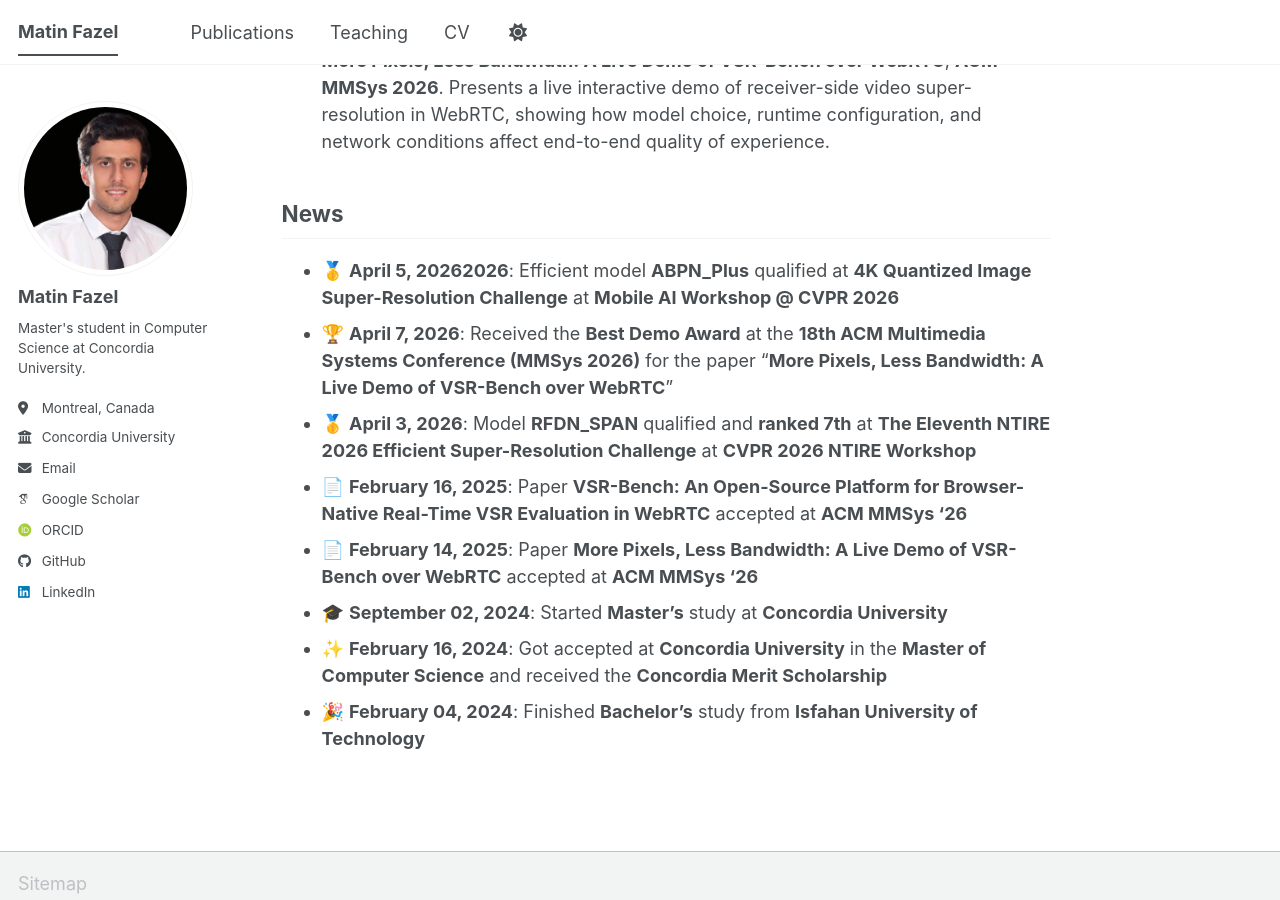
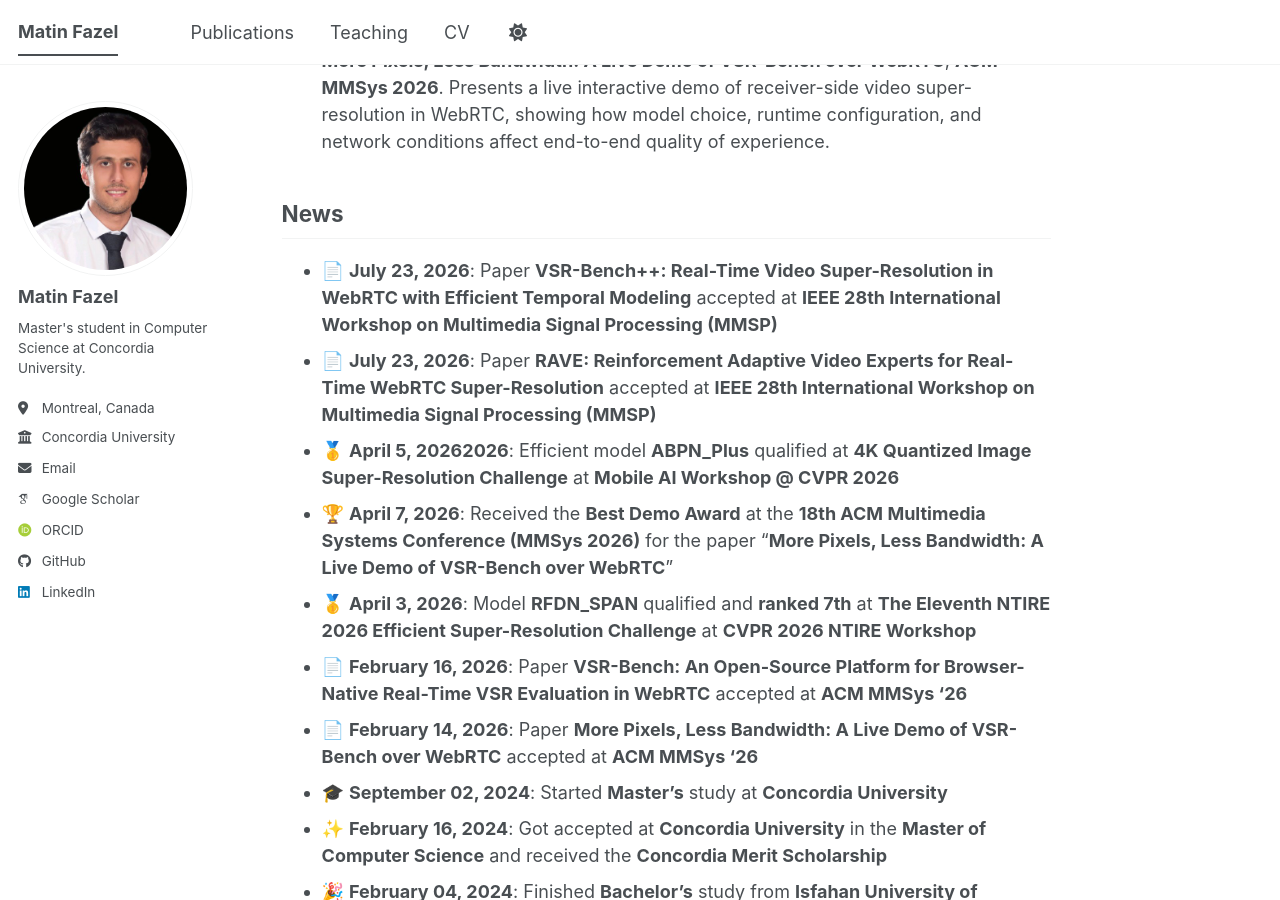
Before and after one commit to matinfazel/matinfazel.github.io, a Jekyll site: the page built from _pages/about.md, in a window 1280 px wide and 900 px high, scrolled down 764 px. Built offline with Jekyll 4.4.1, drawn with Linux system fonts in a browser that asks for light colours; some web fonts are replaced; a script bundle is joined from its source files by our own code; library files that are not in the unit come from our copies.

Commit message:
Revise news section with latest updates
Updated news section with recent paper acceptances and awards.

```diff
--- a/_pages/about.md
+++ b/_pages/about.md
@@ -21,12 +21,13 @@
 - [**More Pixels, Less Bandwidth: A Live Demo of VSR-Bench over WebRTC**](https://dl.acm.org/doi/10.1145/3793853.3798197), **ACM MMSys 2026**. Presents a live interactive demo of receiver-side video super-resolution in WebRTC, showing how model choice, runtime configuration, and network conditions affect end-to-end quality of experience.
 
 ## News
-
+- 📄 **July 23, 2026**: Paper **VSR-Bench++: Real-Time Video Super-Resolution in WebRTC with Efficient Temporal Modeling** accepted at [**IEEE 28th International Workshop on Multimedia Signal Processing (MMSP)**](https://attend.ieee.org/mmsp-2026/)
+- 📄 **July 23, 2026**: Paper **RAVE: Reinforcement Adaptive Video Experts for Real-Time WebRTC Super-Resolution** accepted at [**IEEE 28th International Workshop on Multimedia Signal Processing (MMSP)**](https://attend.ieee.org/mmsp-2026/)
  - 🥇 **April 5, 20262026**: Efficient model **ABPN_Plus** qualified at **4K Quantized Image Super-Resolution Challenge** at [**Mobile AI Workshop @ CVPR 2026**](https://www.codabench.org/competitions/14062/)
 - 🏆 **April 7, 2026**: Received the **Best Demo Award** at the **18th ACM Multimedia Systems Conference (MMSys 2026)** for the paper "**More Pixels, Less Bandwidth: A Live Demo of VSR-Bench over WebRTC**"
 - 🥇 **April 3, 2026**: Model **RFDN_SPAN** qualified and **ranked 7th** at [**The Eleventh NTIRE 2026 Efficient Super-Resolution Challenge**](https://arxiv.org/html/2604.03198v1) at [**CVPR 2026 NTIRE Workshop**](https://cvlai.net/ntire/2026/)
-- 📄 **February 16, 2025**: Paper [**VSR-Bench: An Open-Source Platform for Browser-Native Real-Time VSR Evaluation in WebRTC**](https://dl.acm.org/doi/10.1145/3793853.3799813) accepted at [**ACM MMSys '26**](https://2026.acmmmsys.org/)
-- 📄 **February 14, 2025**: Paper [**More Pixels, Less Bandwidth: A Live Demo of VSR-Bench over WebRTC**](https://dl.acm.org/doi/10.1145/3793853.3798197) accepted at [**ACM MMSys '26**](https://2026.acmmmsys.org/)
+- 📄 **February 16, 2026**: Paper [**VSR-Bench: An Open-Source Platform for Browser-Native Real-Time VSR Evaluation in WebRTC**](https://dl.acm.org/doi/10.1145/3793853.3799813) accepted at [**ACM MMSys '26**](https://2026.acmmmsys.org/)
+- 📄 **February 14, 2026**: Paper [**More Pixels, Less Bandwidth: A Live Demo of VSR-Bench over WebRTC**](https://dl.acm.org/doi/10.1145/3793853.3798197) accepted at [**ACM MMSys '26**](https://2026.acmmmsys.org/)
 - 🎓 **September 02, 2024**: Started **Master's** study at [**Concordia University**](https://www.concordia.ca/)
 - ✨ **February 16, 2024**: Got accepted at [**Concordia University**](https://www.concordia.ca/) in the **Master of Computer Science** and received the **Concordia Merit Scholarship**
 - 🎉 **February 04, 2024**: Finished **Bachelor's** study from [**Isfahan University of Technology**](https://iut.ac.ir/en)
```
